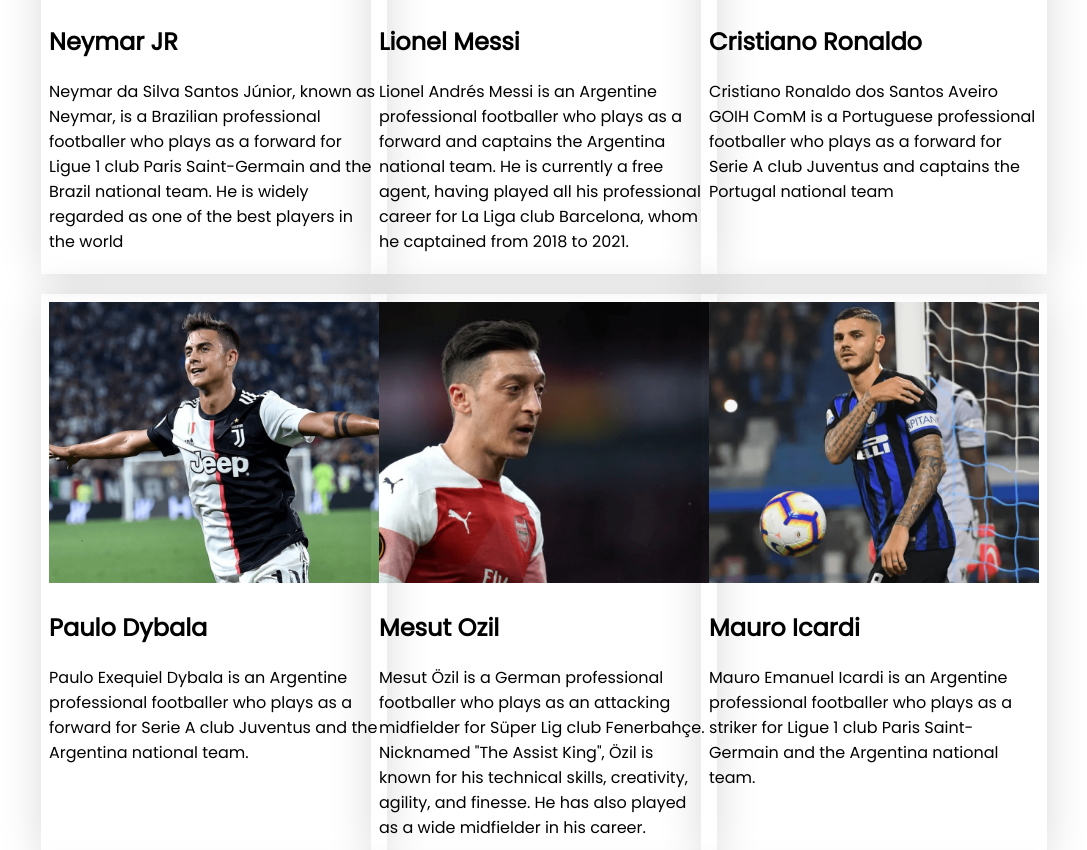
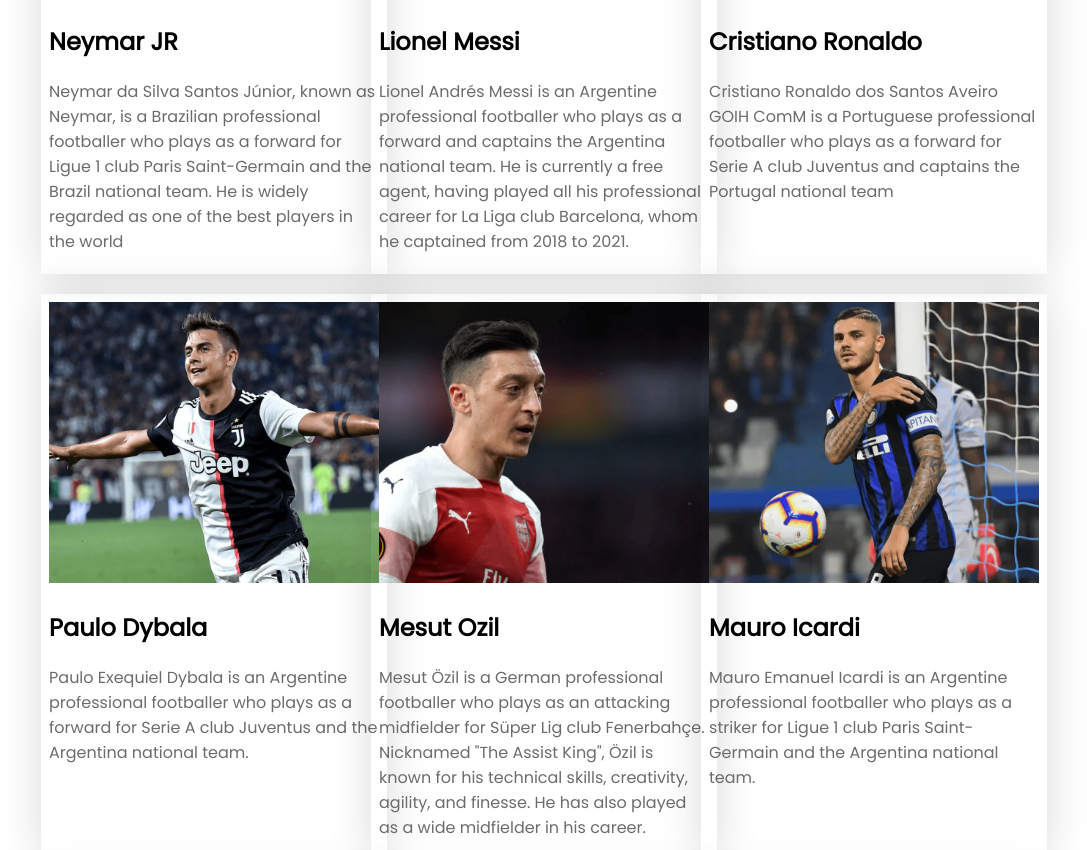
Before and after one commit to saifulhaque015/copa-america, a plain HTML site: page index.html in a window 1280 px wide. Shown: the part 1040-1890 px from the top of the page, without its empty margins (124-1211 px from the left). Drawn offline with Linux system fonts and the light colour scheme.

Commit message:
color updated

```diff
--- a/css/style.css
+++ b/css/style.css
@@ -48,6 +48,9 @@ button:hover{
     margin-top: 70px;
     justify-content: center;
 }
+.container2 p{
+    color: #6C6C6C;
+}
 .box{
     width: 330px;
     height: 550px;
@@ -59,6 +62,9 @@ button:hover{
     display: grid;
     grid-template-columns: repeat(3,1fr);
     grid-row-gap: 20px;
+}
+.blogs p{
+    color: #6C6C6C;
 }
 .player{
     box-shadow: 0px 0px 40px rgba(0, 0, 0, 0.15);
```
